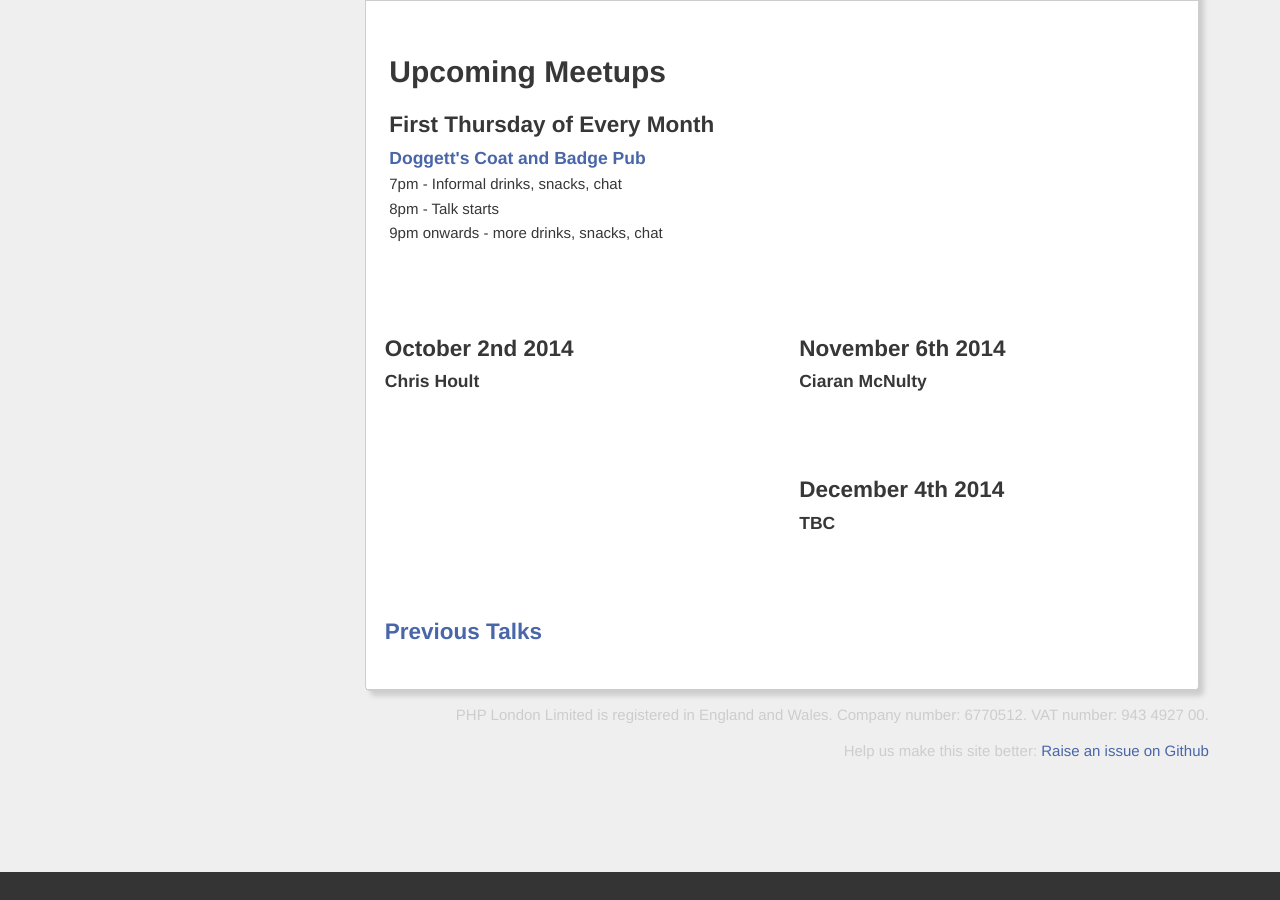
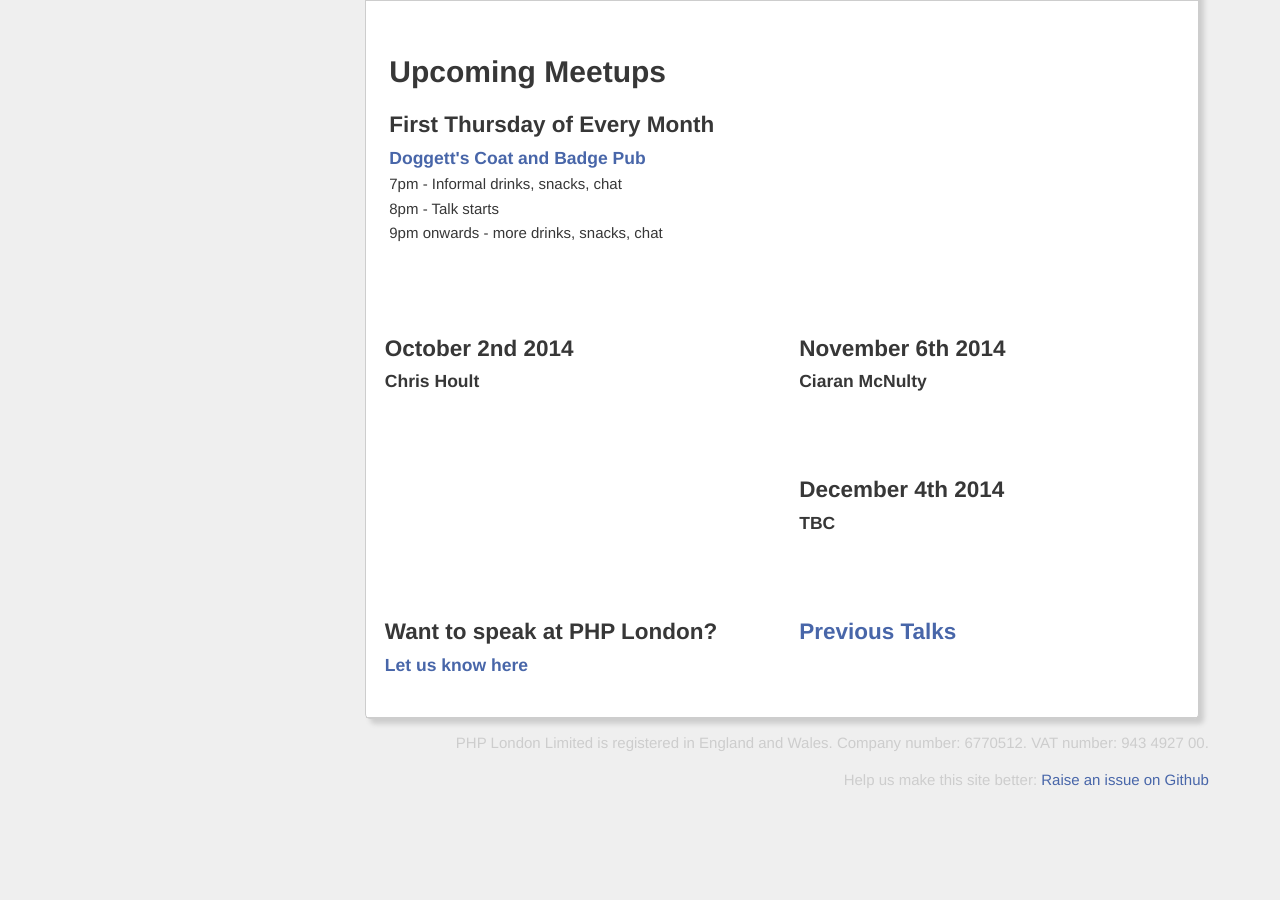
Before and after one commit to phplondon/phplondon.github.io, a Jekyll site: the page built from index.html, in a window 1280 px wide and 900 px high, scrolled down 586 px. Built offline with Jekyll 4.4.1, drawn with Linux system fonts in a browser that asks for light colours; before the commit the page ends 1458 px from its top, so only the background shows below that.

Commit message:
Add link to talks form

```diff
--- a/index.html
+++ b/index.html
@@ -47,6 +47,12 @@
     </div>
     <div class="sixcol">
         <div class="home-main-content">
+            <h2>Want to speak at PHP London?</h2>
+            <h3><a href="https://docs.google.com/a/crowdsurge.com/forms/d/19kV8XAEU_UTyNPGojk1g6Ft6ULnUOuGzg30fkUPtkY0/viewform">Let us know here</a></h3>
+        </div>
+    </div>
+    <div class="sixcol">
+        <div class="home-main-content">
             <h2><a href="/archive">Previous Talks</a></h2>
         </div>
     </div>
```
